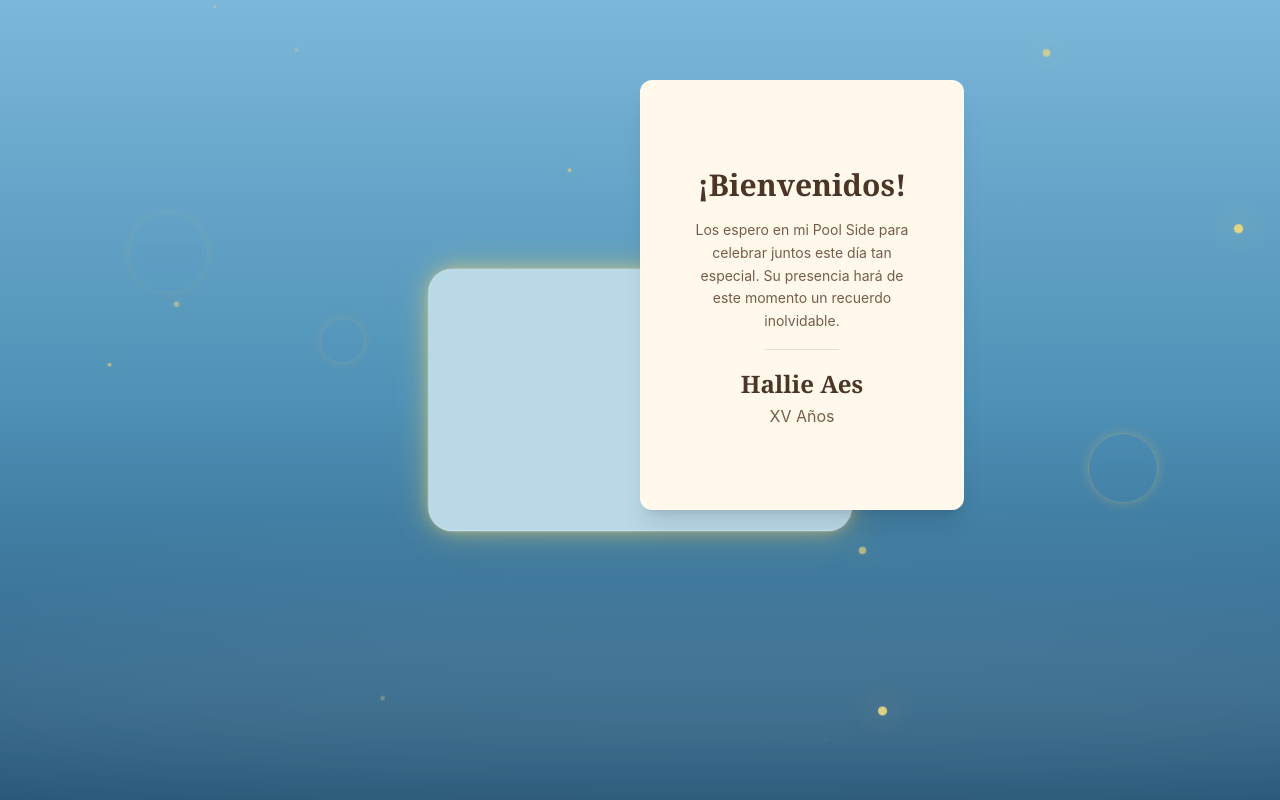
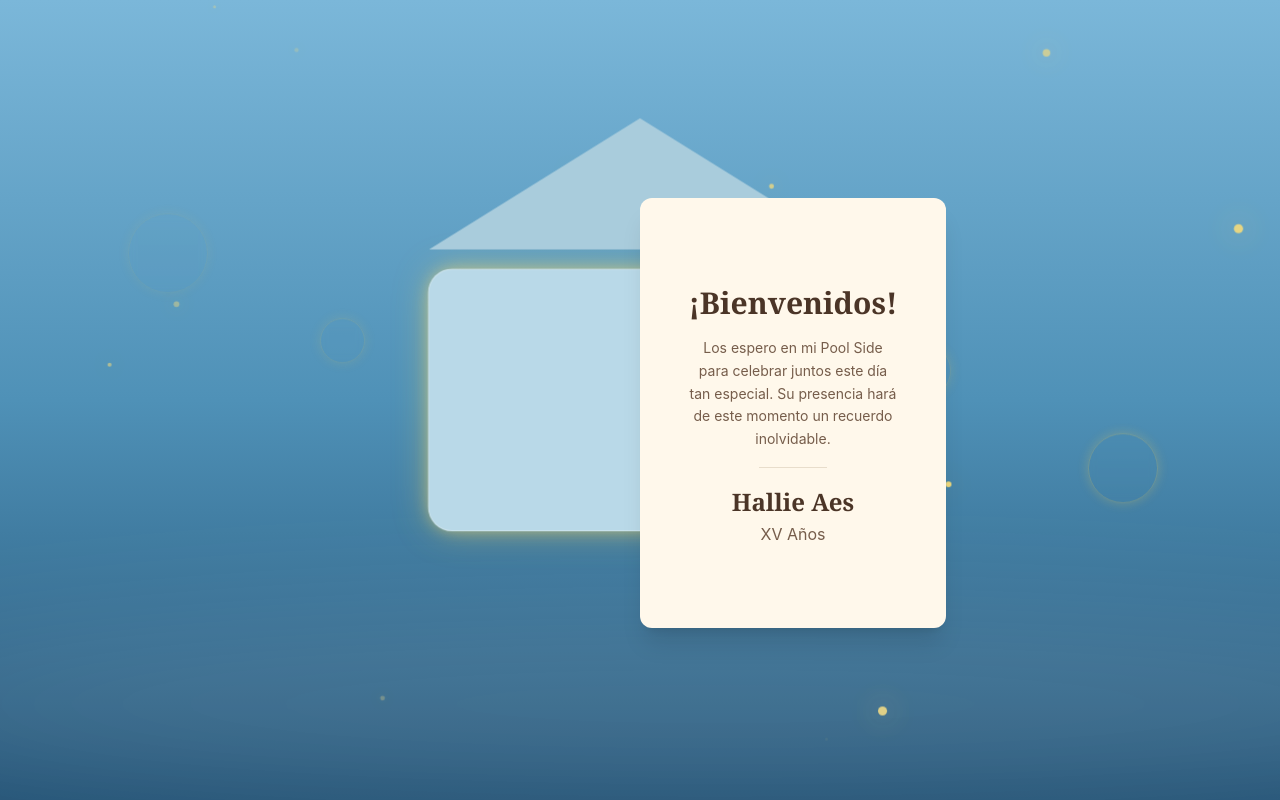
Before and after one commit to Steve0365/XVInvitaacion, a Next.js app: page / in a window 1280 px wide. Both pictures are taken after a click on the element 640 px from the left and 352 px from the top of the page. Built offline with nearby package versions, Linux system fonts and the light colour scheme.

Commit message:
Add files via upload

```diff
--- a/components/EnvelopeScreen.jsx
+++ b/components/EnvelopeScreen.jsx
@@ -87,7 +87,7 @@ export default function EnvelopeScreen({ onOpen }) {
             />
 
             <motion.div
-              className="relative w-full h-full rounded-3xl bg-[#b9d9e8] border border-white/30 shadow-[0_0_35px_rgba(255,215,80,0.35)] overflow-hidden cursor-pointer z-10"
+              className="relative w-full h-full rounded-3xl bg-[#b9d9e8] border border-white/30 shadow-[0_0_35px_rgba(255,215,80,0.35)] cursor-pointer z-10"
               animate={{ scale: [1, 1.02, 1] }}
               transition={{ duration: 5, repeat: Infinity }}
               onClick={() => handleOpen()}
@@ -108,14 +108,14 @@ isOpen
 {
  opacity:1,
  x:0,
- y:-190,
+ y:-280,
  scale:1
 }
 :
 {
  opacity:0,
  x:0,
- y:40,
+ y:0,
  scale:0.85
 }
 }
@@ -123,12 +123,13 @@ isOpen
               className={`
 absolute
 left-1/2
-top-0
+top-[80%]
 -translate-x-1/2
+-translate-y-1/2
 ${isOpen ? 'z-30 pointer-events-auto' : 'z-0 pointer-events-none'}
 `}
             >
-              <div className="bg-[#fff8eb] rounded-xl shadow-xl w-[360px] max-w-[90%] p-[clamp(24px,6vw,40px)] min-h-[clamp(200px,50vw,430px)] flex flex-col items-center justify-center text-center">
+              <div className="bg-[#fff8eb] rounded-xl shadow-xl w-[340px] max-w-[90%] p-[clamp(24px,6vw,40px)] min-h-[clamp(200px,50vw,430px)] flex flex-col items-center justify-center text-center">
                 <h3 className="font-serif font-bold text-[clamp(20px,5.5vw,30px)] text-[#4b3527] mb-[clamp(8px,2vw,12px)]">
                   ¡Bienvenidos!
                 </h3>
```
